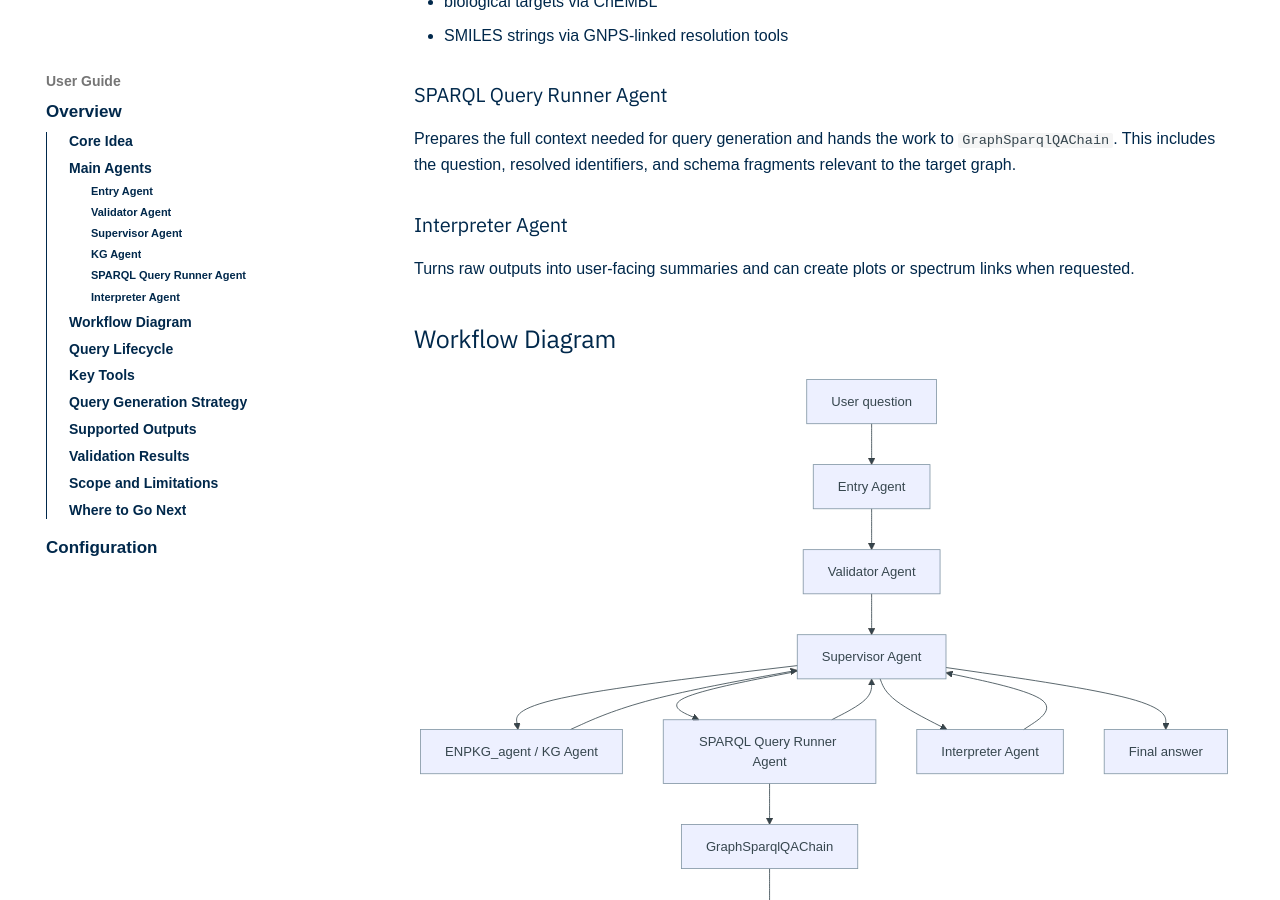
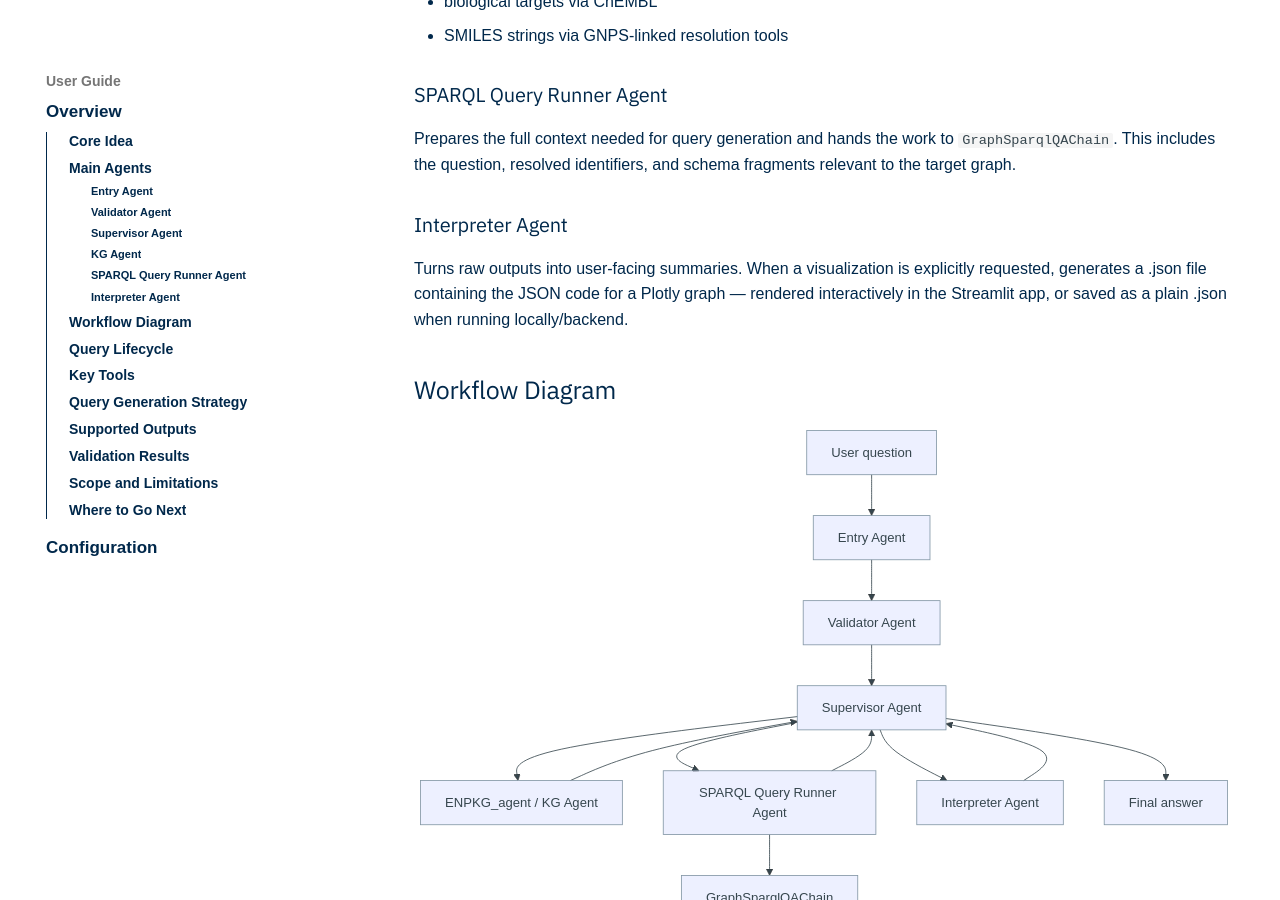
Before and after one commit to HolobiomicsLab/MetaboT, an MkDocs documentation site: the page built from docs/user-guide/overview.md, in a window 1280 px wide and 900 px high, scrolled down 1456 px. Built offline with MkDocs 1.6.1 and Material for MkDocs 9.7.7, drawn with Linux system fonts in a browser that asks for light colours; some web fonts are replaced; comment, search, counter and statistics services are not loaded.

Commit message:
Update Interpreter Agent description in overview.md
Clarified the functionality of the Interpreter Agent regarding visualization outputs.

````diff
--- a/docs/user-guide/overview.md
+++ b/docs/user-guide/overview.md
@@ -47,8 +47,7 @@ Prepares the full context needed for query generation and hands the work to `Gra
 
 ### Interpreter Agent
 
-Turns raw outputs into user-facing summaries and can create plots or spectrum links when requested.
-
+Turns raw outputs into user-facing summaries. When a visualization is explicitly requested, generates a .json file containing the JSON code for a Plotly graph — rendered interactively in the Streamlit app, or saved as a plain .json when running locally/backend.
 ## Workflow Diagram
 
 ```mermaid
````
